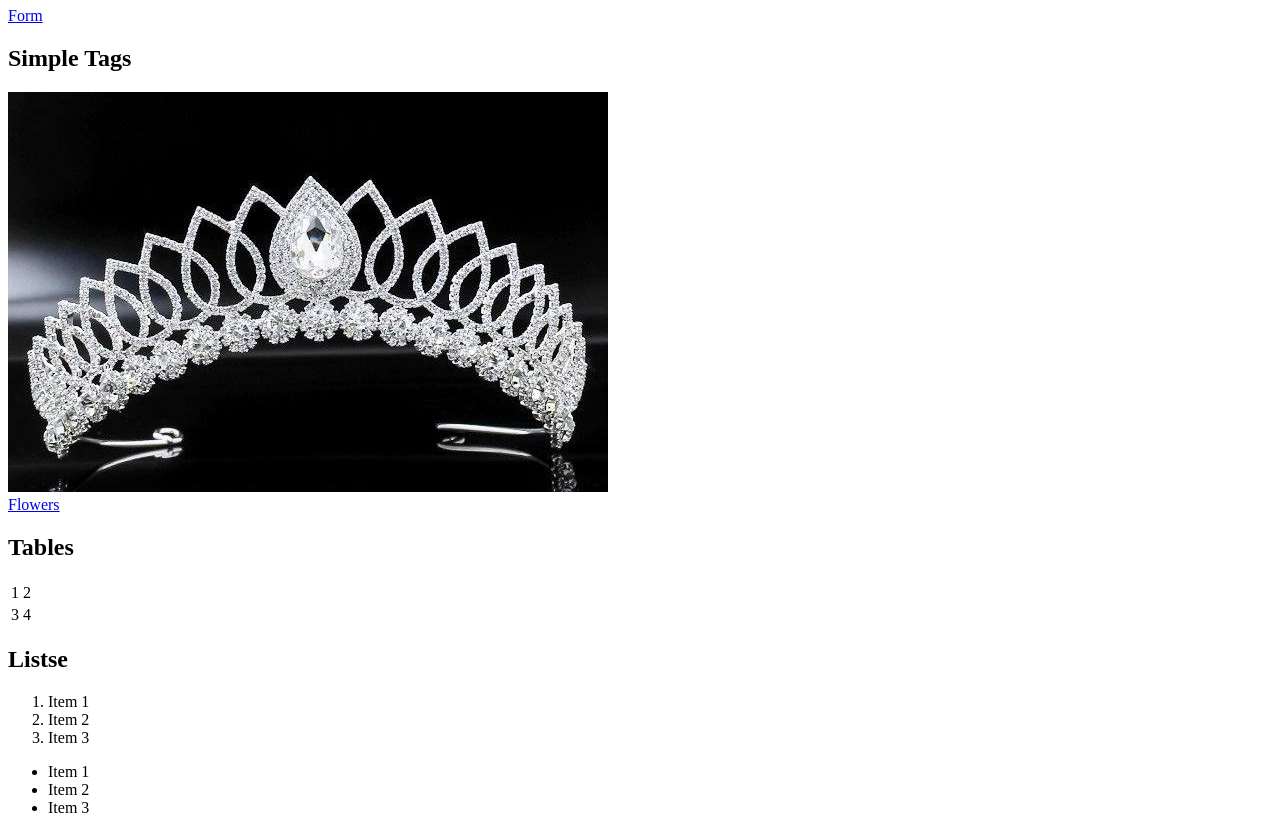
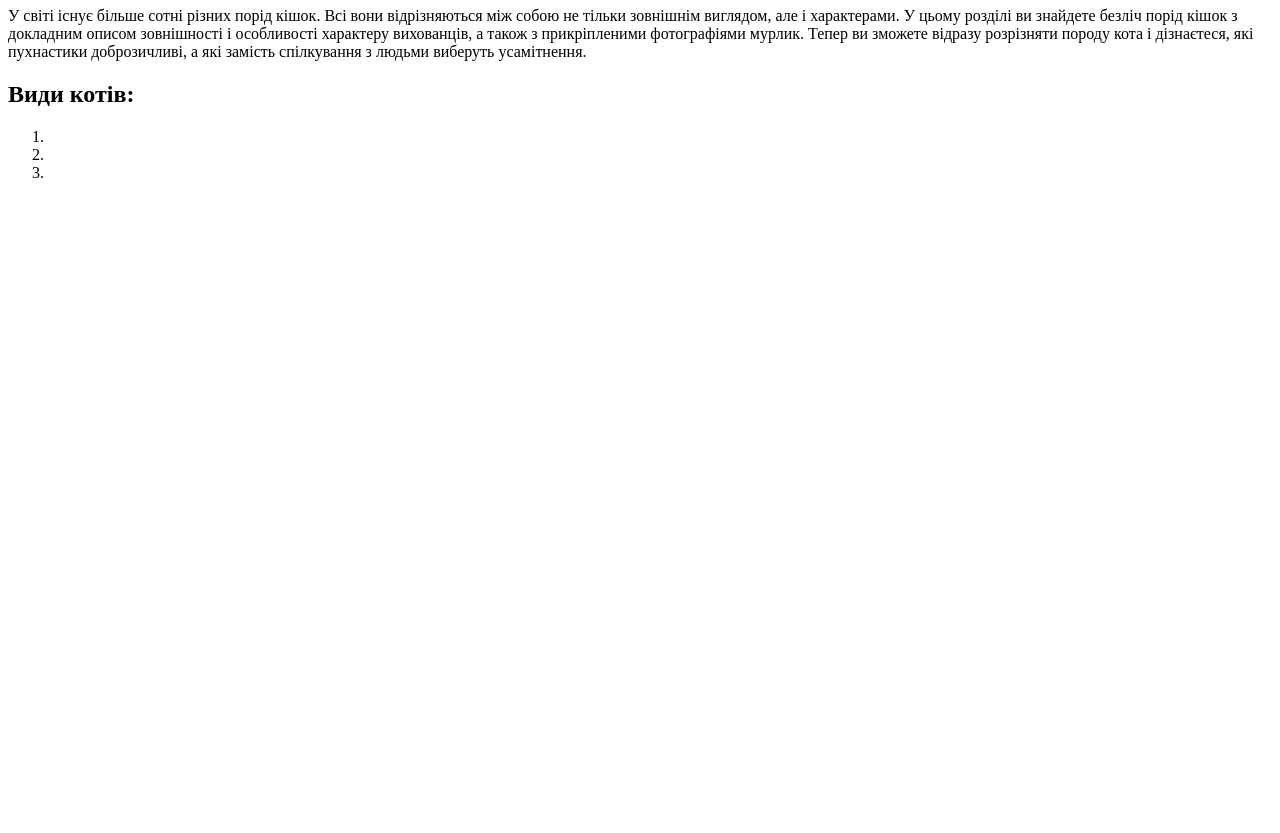
Before and after one commit to TanLes47/461-html, a plain HTML site: page index.html in a window 1280 px wide. Shown: the part 73-906 px from the top of the page. After the commit the page ends 800 px from the top, so only its background shows below. Drawn offline with Linux system fonts and the light colour scheme.

Commit message:
reorganized files

```diff
--- a/index.html
+++ b/index.html
@@ -4,47 +4,29 @@
     <meta charset="UTF-8">
     <meta name="viewport" content="width=device-width, initial-scale=1.0">
     <meta http-equiv="X-UA-Compatible" content="ie=edge">
-    <title>Sample code</title>
+    <title>Cats</title>
 </head>
 <body>
-    <header>
-        <h1>HTML Tags</h1>
-        <nav>
-            <a href="form.html">Form</a>
-        </nav>
-    </header>
+    <h1>Породи котів</h1>
+        <div>
+            <p>У світі існує більше сотні різних порід кішок. Всі вони відрізняються між собою не тільки зовнішнім виглядом,
+            але і характерами. У цьому розділі ви знайдете безліч порід кішок з докладним описом зовнішності і особливості
+            характеру вихованців, а також з прикріпленими фотографіями мурлик. Тепер ви зможете відразу розрізняти породу
+             кота і дізнаєтеся, які пухнастики доброзичливі, а які замість спілкування з людьми виберуть усамітнення.</p>
+        </div>
+        <h2>Види котів:</h2>
+            <ol>
+                <li>
+                    <a href="https://catmolly.com/uk/siamskij-kit/"></a>
+                </li>
+                <li>
+                    <a href="https://catmolly.com/uk/siamskij-kit/"></a>
+                </li>
+                <li>
+                    <a href="https://catmolly.com/uk/siamskij-kit/"></a>
+                </li>
 
-    <section>
-        <h2>Simple Tags</h2>
-        <img src="img/crown2.jpg" alt="crown" wight="300">
-        <br>
-        <a href="https://kvitna.ua">Flowers</a>
-    </section>
-
-    <section>
-        <h2>Tables</h2>
-        <table>
-            <tr>
-                 <td>1</td><td>2</td>
-            </tr>
-            <tr>
-                <td>3</td><td>4</td>
-            </tr>
-        </table>
-    </section>
-    <section>
-        <h2>Listse</h2>
-            <ol>
-                <li>Item 1</li>
-                <li>Item 2</li>
-                <li>Item 3</li>
-            </ol>
-            <ul>
-                <li>Item 1</li>
-                <li>Item 2</li>
-                <li>Item 3</li>
-            </ul>
-    </section>
+        </ol>
 
 
 </body>
```
Also changed, not shown: homework2/index.html (deleted, +0 -33 lines).
